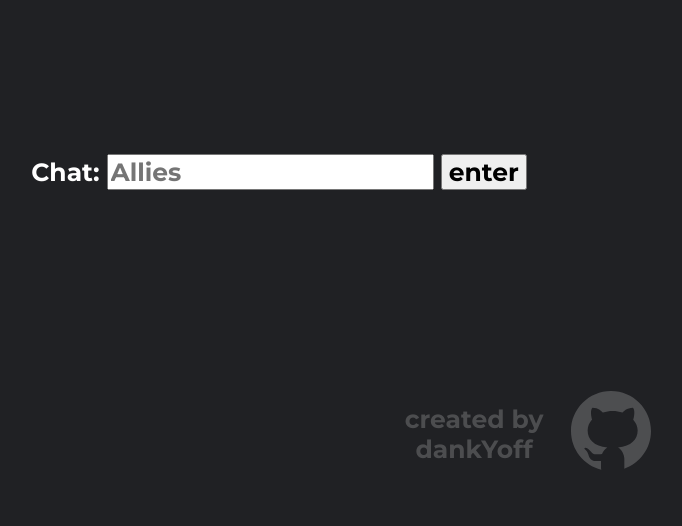
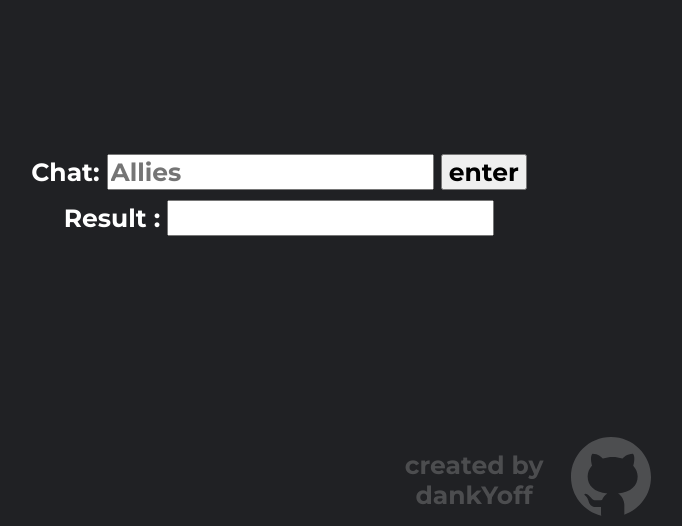
Before and after one commit to dankYoff/RoshanTiming-v2.0.0-Beautiful-Design, a Flask app: page / in a window 1280 px wide. Shown: the part 199-725 px from the top of the page, without its empty margins (361-1043 px from the left). Run offline with Flask 2, Linux system fonts and the light colour scheme.

Commit message:
Result + Full timing (aegis + min-man rosh)

```diff
--- a/app.py
+++ b/app.py
@@ -16,9 +16,27 @@ else:
     bb = str(str(b))
 timer = str(aa + ':' + bb)
 
+# AEGIS TIMER
+aegis_a = a + 5
+if aegis_a <= 9:
+    aegis_a = str('0' + str(aegis_a))
+else:
+    aegis_a = str(aegis_a)
+b = randint(0, 59)
+
+# MIN TIMER ROSHAN
+int_min_rosh = a + 8
+
+# MAX TIMER ROSHAN
+int_max_rosh = a + 11
+
+# Enter Aegis, min or max + Check
+c = 1
+d = str(str(aegis_a) + bb + ' ' + str(int_min_rosh) + bb + '-' + str(int_max_rosh) + bb)
+
 @app.route('/')
 def index():
-    return render_template('index.html', timer=timer)
+    return render_template('index.html', timer=timer, d=d)
 
 if __name__ == "__main__":
     app.run(debug=True)
--- a/static/style.css
+++ b/static/style.css
@@ -21,6 +21,11 @@ body{
   text-align: center;
 }
 
+/* Result */
+.result {
+  margin-top: 10px;
+  text-align: center;
+}
 
 /* created by dankYbat  */
 /*Dont show*/
--- a/templates/Index.html
+++ b/templates/Index.html
@@ -11,6 +11,7 @@
 <body>
 <!-- TIMER -->
     <p class="timer prevent-select" >{{ timer }}</p>
+<!--    <p class="timer prevent-select" >{{ d }}</p>-->
 
 
 <!-- CHAT(INPUT) -->
@@ -20,7 +21,10 @@
       <input type="submit" id="btn" value="enter">
     </div>
 
-
+<!-- RESULT -->
+    <div class="result">
+        Result : <input type="text" id="data" >
+    </div>
 
 <!-- created by dankYbat -->
   <div class="about_right">
```
